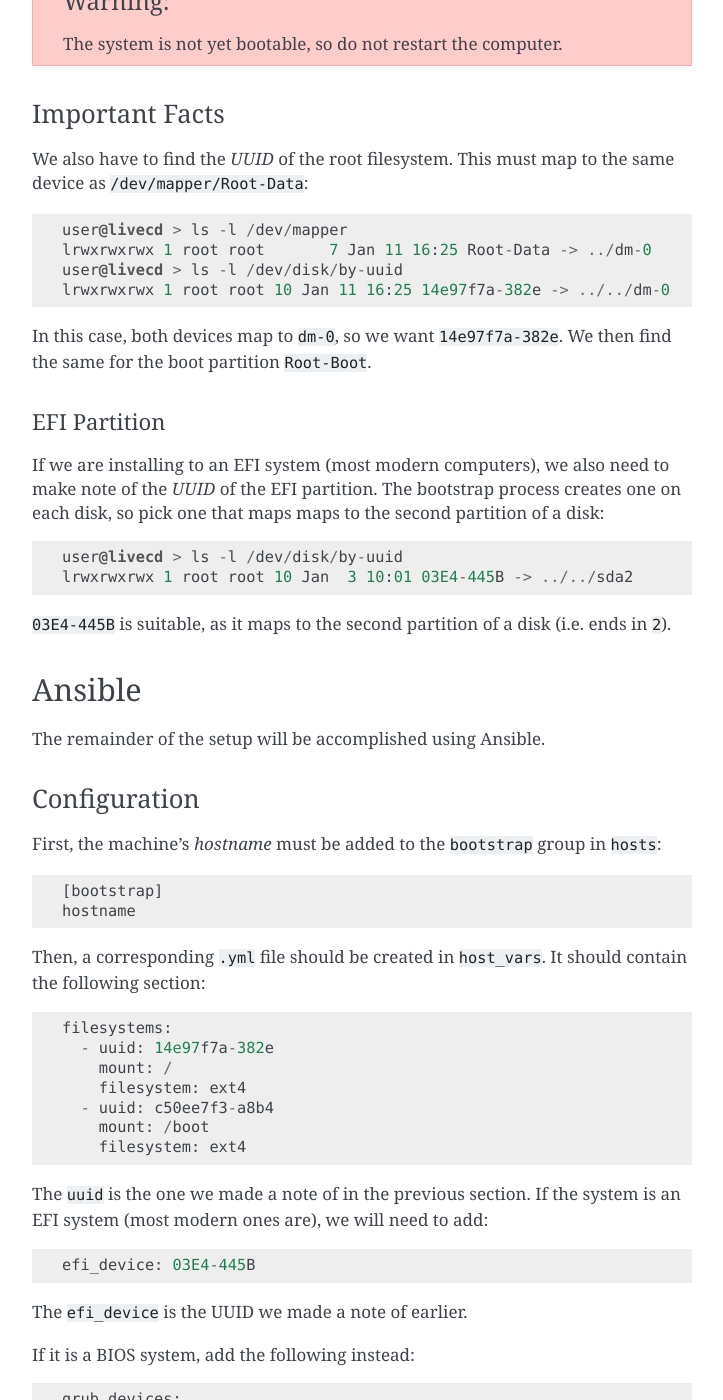
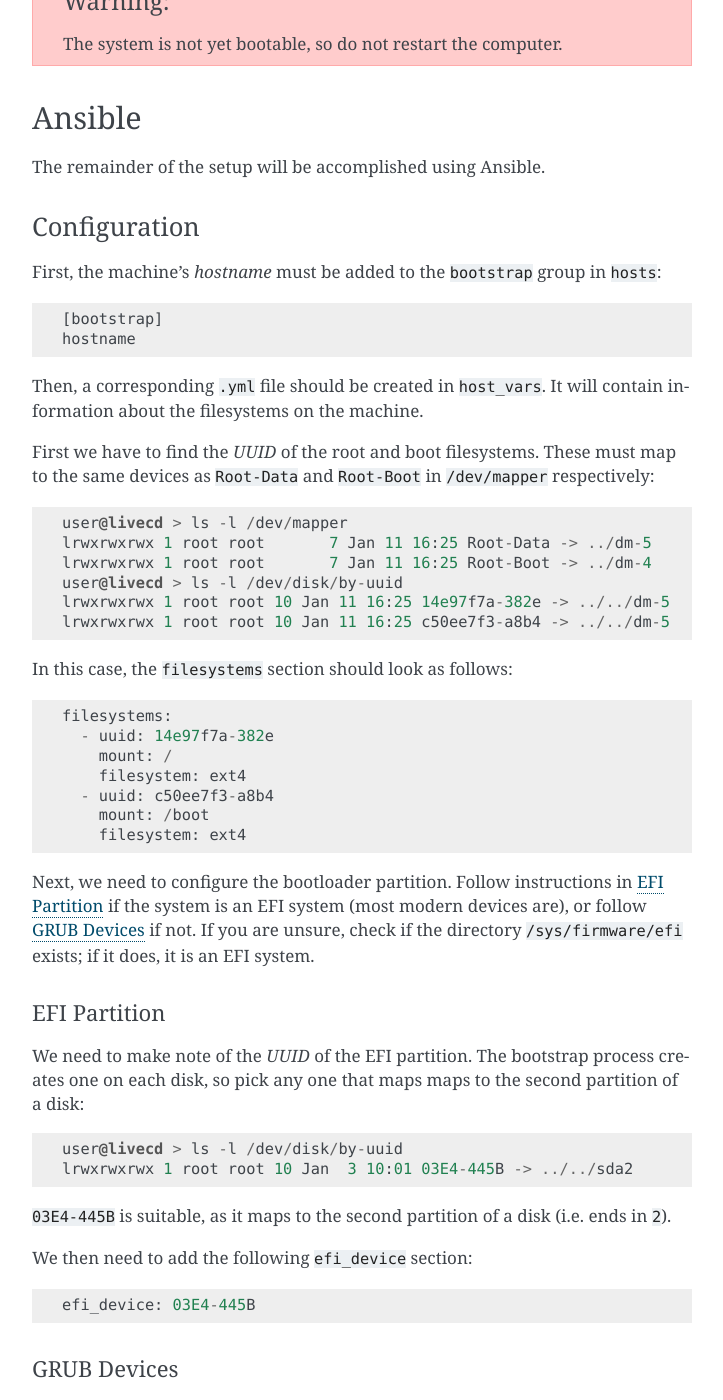
Before and after one commit to kwohlfahrt/computer-notes, a Sphinx documentation site: the page built from documentation/lab_computers/linux/installation.rst, in a window 1280 px wide and 1400 px high, scrolled down 1500 px. Shown: the whole window, without its empty margins (388-1111 px from the left). Built offline with Sphinx 7.4.7, drawn with Linux system fonts in a browser that asks for light colours.

Commit message:
Finish off installation procedure
This gives a bootable, ssh-able system. The rest *should* work with plain
ansible configuration, but needs testing. VM networking is a bit dodgy.

```diff
--- a/documentation/lab_computers/linux/installation.rst
+++ b/documentation/lab_computers/linux/installation.rst
@@ -58,33 +58,6 @@
 
 .. Warning:: The system is not yet bootable, so do not restart the computer.
 
-Important Facts
----------------
-
-We also have to find the `UUID` of the root filesystem. This must map to the
-same device as ``/dev/mapper/Root-Data``::
-
-  user@livecd > ls -l /dev/mapper
-  lrwxrwxrwx 1 root root       7 Jan 11 16:25 Root-Data -> ../dm-0
-  user@livecd > ls -l /dev/disk/by-uuid
-  lrwxrwxrwx 1 root root 10 Jan 11 16:25 14e97f7a-382e -> ../../dm-0
-
-In this case, both devices map to ``dm-0``, so we want ``14e97f7a-382e``. We
-then find the same for the boot partition ``Root-Boot``.
-
-EFI Partition
-~~~~~~~~~~~~~
-
-If we are installing to an EFI system (most modern computers), we also need to
-make note of the `UUID` of the EFI partition. The bootstrap process creates one
-on each disk, so pick one that maps maps to the second partition of a disk::
-
-  user@livecd > ls -l /dev/disk/by-uuid
-  lrwxrwxrwx 1 root root 10 Jan  3 10:01 03E4-445B -> ../../sda2
-
-``03E4-445B`` is suitable, as it maps to the second partition of a disk (i.e.
-ends in ``2``).
-
 Ansible
 +++++++
 
@@ -99,8 +72,21 @@
   [bootstrap]
   hostname
 
-Then, a corresponding ``.yml`` file should be created in ``host_vars``. It
-should contain the following section::
+Then, a corresponding ``.yml`` file should be created in ``host_vars``. It will
+contain information about the filesystems on the machine.
+
+First we have to find the `UUID` of the root and boot filesystems. These must
+map to the same devices as ``Root-Data`` and ``Root-Boot`` in ``/dev/mapper``
+respectively::
+
+  user@livecd > ls -l /dev/mapper
+  lrwxrwxrwx 1 root root       7 Jan 11 16:25 Root-Data -> ../dm-5
+  lrwxrwxrwx 1 root root       7 Jan 11 16:25 Root-Boot -> ../dm-4
+  user@livecd > ls -l /dev/disk/by-uuid
+  lrwxrwxrwx 1 root root 10 Jan 11 16:25 14e97f7a-382e -> ../../dm-5
+  lrwxrwxrwx 1 root root 10 Jan 11 16:25 c50ee7f3-a8b4 -> ../../dm-5
+
+In this case, the ``filesystems`` section should look as follows::
 
   filesystems:
     - uuid: 14e97f7a-382e
@@ -110,12 +96,30 @@
       mount: /boot
       filesystem: ext4
 
-The ``uuid`` is the one we made a note of in the previous section. If the system
-is an EFI system (most modern ones are), we will need to add::
+Next, we need to configure the bootloader partition. Follow instructions in `EFI
+Partition`_ if the system is an EFI system (most modern devices are), or follow
+`GRUB Devices`_ if not. If you are unsure, check if the directory
+``/sys/firmware/efi`` exists; if it does, it is an EFI system.
+
+EFI Partition
+~~~~~~~~~~~~~
+
+We need to make note of the `UUID` of the EFI partition. The bootstrap process
+creates one on each disk, so pick any one that maps maps to the second partition
+of a disk::
+
+  user@livecd > ls -l /dev/disk/by-uuid
+  lrwxrwxrwx 1 root root 10 Jan  3 10:01 03E4-445B -> ../../sda2
+
+``03E4-445B`` is suitable, as it maps to the second partition of a disk (i.e.
+ends in ``2``).
+
+We then need to add the following ``efi_device`` section::
 
   efi_device: 03E4-445B
 
-The ``efi_device`` is the UUID we made a note of earlier.
+GRUB Devices
+~~~~~~~~~~~~
 
 If it is a BIOS system, add the following instead::
 
```
